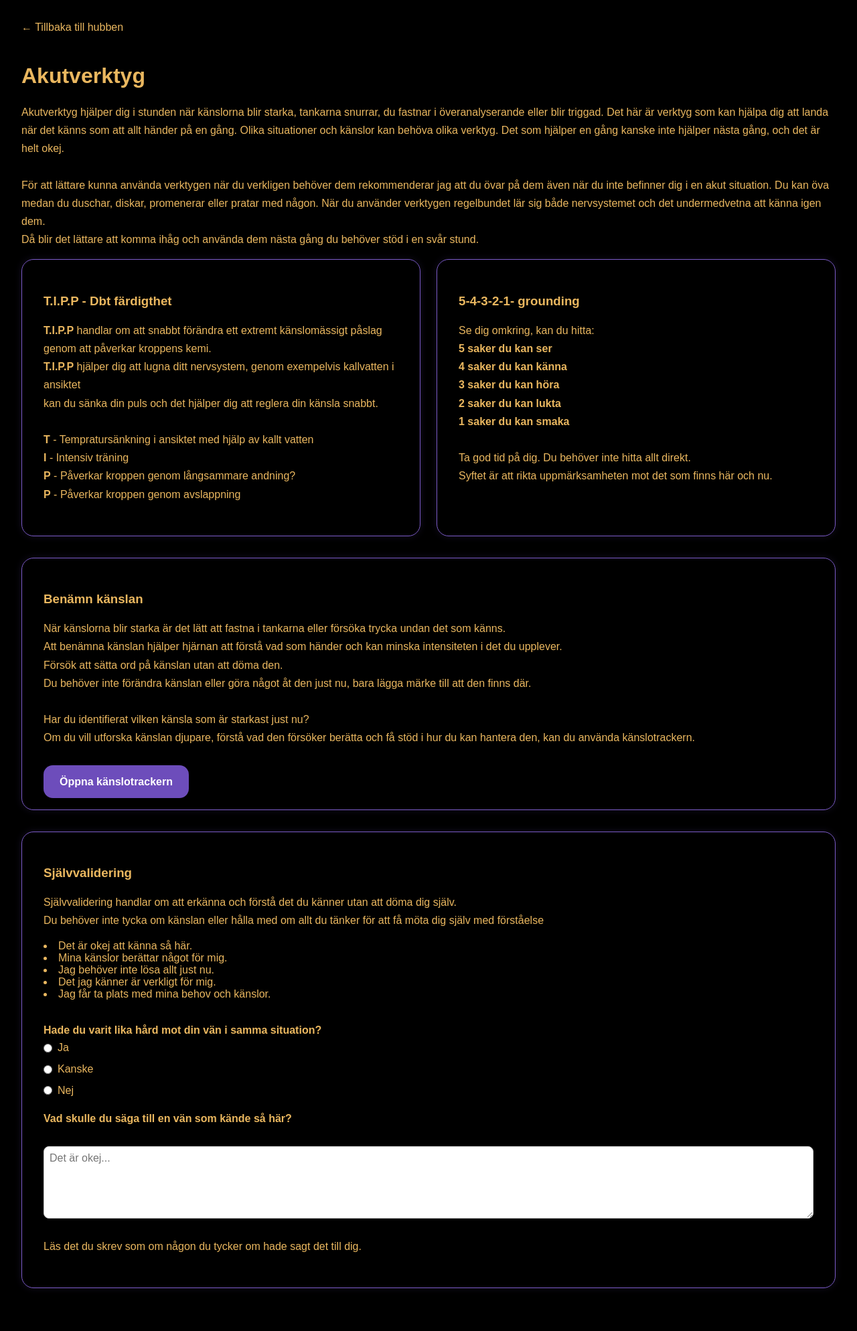
After one commit to Elisabethjantti90/mrsjhub, a Flask app: page /akutverktyg in a window 1280 px wide. The commit adds this page. Shown: the whole page at 67% size. Run offline with Flask 3, Linux system fonts and the light colour scheme.

Commit message:
Rubriker

```diff
--- a/app.py
+++ b/app.py
@@ -27,10 +27,20 @@ def vad_hander():
 def hur_hjalper():
     return render_template("hur_hjalper.html")
 
+@app.route("/akutverktyg")
+def akutverktyg():
+    return render_template("akutverktyg.html")
+
     # nervsystemscheck
 @app.route("/nervsystem")
 def nervsystem():
     return render_template("nervsystem.html")
 
+@app.route("/triggers")
+def triggers():
+    return render_template("triggers.html")
+
+
+
 if __name__ == "__main__":
     app.run(debug=True)
--- a/static/style.css
+++ b/static/style.css
@@ -428,3 +428,68 @@ button:hover {
   width: auto;
   margin: 0;
 }
+
+.trigger-box{
+  border:1px solid #6d4dbb;
+  border-radius:14px;
+  margin-bottom:1rem;
+  overflow:hidden;
+  background:#000;
+}
+
+.trigger-toggle{
+  width:100%;
+  background:#111;
+  color:#EAB75F;
+  border:none;
+  padding:1rem;
+  text-align:left;
+  font-size:1rem;
+  font-weight:600;
+  cursor:pointer;
+}
+
+.trigger-content{
+  display:none;
+  padding:1rem;
+  color:#EAB75F;
+  border-top:1px solid #333;
+}
+
+.role-option{
+  display:flex;
+  align-items:center;
+  gap:0.6rem;
+  margin-bottom:0.8rem;
+  cursor:pointer;
+}
+
+.role-option input{
+  width:auto;
+  margin:0;
+}
+
+.role-option span{
+  color:#EAB75F;
+  font-size:1.05rem;
+  font-weight:600;
+}
+
+.tool-row{
+    display:flex;
+    gap:1.5rem;
+    align-items:stretch;
+}
+
+.tool-row .card{
+    flex:1;
+    margin:0;
+}
+
+@media (max-width:768px){
+
+    .tool-row{
+        flex-direction:column;
+    }
+
+}
--- /dev/null
+++ b/templates/akutverktyg.html
@@ -0,0 +1,111 @@
+<head>
+    <meta charset="UTF-8">
+    <title>Akutverktyg</title>
+
+    <link rel="stylesheet"
+    href="{{ url_for('static', filename='style.css') }}">
+
+    <link rel="icon" type="image/png"
+    href="{{ url_for('static', filename='favicon.png') }}">
+    <a href="/" class="back-link">← Tillbaka till hubben</a>
+</head>
+
+<body>
+  <h1>Akutverktyg</h1>
+
+  <p>
+Akutverktyg hjälper dig i stunden när känslorna blir starka, tankarna snurrar, du fastnar i överanalyserande eller blir triggad.
+Det här är verktyg som kan hjälpa dig att landa när det känns som att allt händer på en gång.
+Olika situationer och känslor kan behöva olika verktyg. Det som hjälper en gång kanske inte hjälper nästa gång, och det är helt okej.<br><br>
+
+För att lättare kunna använda verktygen när du verkligen behöver dem rekommenderar jag att du övar på dem även när du inte befinner dig i en akut situation.
+Du kan öva medan du duschar, diskar, promenerar eller pratar med någon.
+
+När du använder verktygen regelbundet lär sig både nervsystemet och det undermedvetna att känna igen dem.<br>
+Då blir det lättare att komma ihåg och använda dem nästa gång du behöver stöd i en svår stund.
+</p>
+<div class="tool-row">
+  <div class="card">
+   <h3><strong>T.I.P.P</strong> - Dbt färdigthet</h3>
+   <p><strong>T.I.P.P</strong> handlar om att snabbt förändra ett extremt känslomässigt påslag genom att påverkar kroppens kemi.<br>
+    <strong>T.I.P.P</strong> hjälper dig att lugna ditt nervsystem, genom exempelvis kallvatten i ansiktet<br>
+    kan du sänka din puls och det hjälper dig att reglera din känsla snabbt.<br><br>
+
+<Strong>T</Strong> - Tempratursänkning i ansiktet med hjälp av kallt vatten<br>
+<Strong>I</Strong> - Intensiv träning<br>
+<strong>P</strong> - Påverkar kroppen genom långsammare andning?<br>
+<strong>P</strong> - Påverkar kroppen genom avslappning</p>
+
+
+</div>
+<div class="card">
+<h3>5-4-3-2-1- grounding</h3>
+<p>Se dig omkring, kan du hitta:<br>
+<strong>5 saker du kan ser<br>
+4 saker du kan känna<br>
+3 saker du kan höra<br>
+2 saker du kan lukta<br>
+1 saker du kan smaka<br>
+</strong>
+<br>
+Ta god tid på dig. Du behöver inte hitta allt direkt.<br>
+Syftet är att rikta uppmärksamheten mot det som finns här och nu.
+</p>
+</div>
+</div>
+
+<div class="card">
+<h3>Benämn känslan</h3>
+<p>
+När känslorna blir starka är det lätt att fastna i tankarna eller försöka trycka undan det som känns. <br>
+Att benämna känslan hjälper hjärnan att förstå vad som händer och kan minska intensiteten i det du upplever. <br>
+Försök att sätta ord på känslan utan att döma den. <br>
+Du behöver inte förändra känslan eller göra något åt den just nu, bara lägga märke till att den finns där.<br><br>
+
+Har du identifierat vilken känsla som är starkast just nu?<br>
+Om du vill utforska känslan djupare, förstå vad den försöker berätta och få stöd i hur du kan hantera den, kan du använda känslotrackern.<br><br>
+</p>
+<a href="/kanslotracker" class="main-button">
+Öppna känslotrackern
+</a>
+</div>
+
+
+<div class="card">
+<h3>Självvalidering</h3>
+<P>Självvalidering handlar om att erkänna och förstå det du känner utan att döma dig själv. <br>
+  Du behöver inte tycka om känslan eller hålla med om allt du tänker för att få möta dig själv med förståelse</P>
+<Li>Det är okej att känna så här.</Li>
+<li>Mina känslor berättar något för mig.</li>
+<li>Jag behöver inte lösa allt just nu.</li>
+<li>Det jag känner är verkligt för mig.</li>
+<li>Jag får ta plats med mina behov och känslor.</li>
+</ul><br><br>
+
+
+<label for="friend">
+  Hade du varit lika hård mot din vän i samma situation?
+</label>
+<div class="radio-group">
+  <label>
+    <input type="radio" name="friend" value="Ja">
+    Ja
+  </label>
+  <label>
+    <input type="radio" name="friend" value="Kanske">
+    Kanske
+  </label>
+  <label>
+    <input type="radio" name="friend" value="Nej">
+    Nej
+  </label>
+
+</div>
+
+<label for="reflektion">
+  Vad skulle du säga till en vän som kände så här?
+</label><br>
+<div class="radio-group">
+<textarea id="reflektion" rows="5" placeholder="Det är okej..."></textarea>
+</div>
+<p>Läs det du skrev som om någon du tycker om hade sagt det till dig.</p>
--- a/templates/index.html
+++ b/templates/index.html
@@ -27,7 +27,7 @@ Detta verktyg ersätter inte vård eller terapi.
 Sök akut hjälp vid kris eller fara för dig själv eller andra.
 </p>
     <div class="card">
-        <h2>Vad händer i mig?</h2>
+        <h2>Förstå mig själv</h2>
 
         <p>
        Ibland är första steget inte att lösa allt, utan att förstå vad som faktiskt känns.<br>
@@ -40,7 +40,7 @@ Här kan du utforska känslor, triggers och tankar, och börja förstå det som
     </div>
 
     <div class="card">
-        <h2>Hur tar jag mig igenom det här?</h2>
+        <h2>Hjälpa mikg själv</h2>
 
                 <p>Hur kan jag hjälpa mig själv att landa?<br>
                     För dig som vill ha stöd och tips på hur du kan hjälpa dig själv att landa i det som är,
--- a/templates/vad_hander.html
+++ b/templates/vad_hander.html
@@ -63,7 +63,7 @@
     <h2>Kommande verktyg</h2>
 
     <p>
-      Fler delar kan läggas till här senare, till exempel triggers, mönster,
+      Fler delar kan läggas till här senare, till exempel mönster,
       känslokartor eller fler reflektionsvägar.
     </p>
   </div>
```
Also changed, not shown: templates/hur_hjalper.html (+6 -6 lines), templates/triggers.html (+106 -3 lines).
